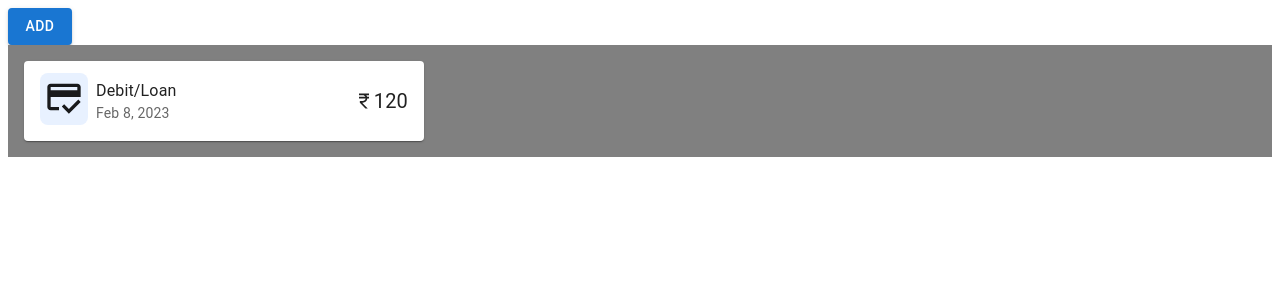
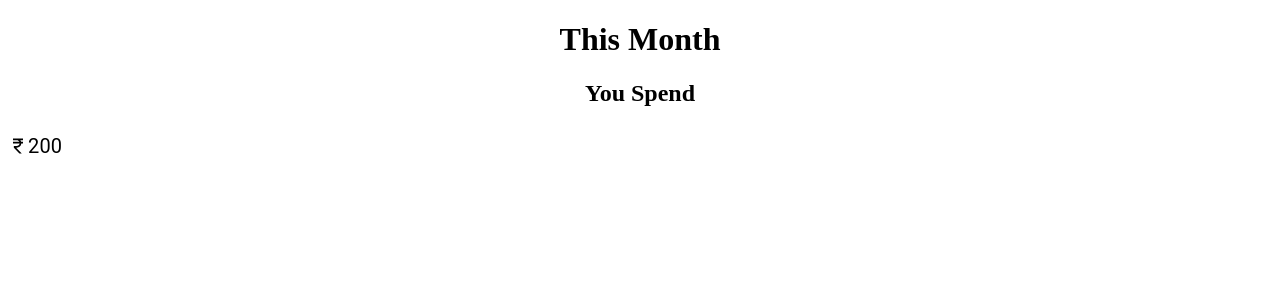
Before and after one commit to KowsikPk/expense-app, a React (Create React App) app: page / in a window 1280 px wide. Shown: the top 300 px of the page. Built offline with nearby package versions, Linux system fonts and the light colour scheme.

Commit message:
home page

```diff
--- a/src/App.js
+++ b/src/App.js
@@ -2,13 +2,14 @@ import React, { useState } from 'react'
 import { Button } from '@mui/material'
 import PopupForm from './components/PopupForm'
 import ListExpense from './components/ListExpense'
+import Home from './Home'
 export const App = () => {
     const [open, setOpen] = useState(false)
     const [expenseDetailsList, setExpenseDetailsList] = useState([
         { amount: '120', category: 'Debit/Loan', paymentMode: 'Other UPI', note: 'Some ', date: 'Feb 8, 2023' }])
     return (
         <div>
-            <Button variant="contained"
+            {/* <Button variant="contained"
                 onClick={() => setOpen(true)}
             >Add</Button>
             <ListExpense expenseDetailsList={expenseDetailsList} />
@@ -16,7 +17,9 @@ export const App = () => {
                 open={open} setOpen={setOpen}
                 setExpenseDetailsList={setExpenseDetailsList}
                 expenseDetailsList={expenseDetailsList}
-            />
+            /> */}
+
+            <Home />
         </div >
     )
 }
--- /dev/null
+++ b/src/Home.js
@@ -0,0 +1,27 @@
+import React, { useState } from 'react'
+import { Button, ListItemText } from '@mui/material'
+import PopupForm from './components/PopupForm'
+import ListExpense from './components/ListExpense'
+import CurrencyRupeeIcon from '@mui/icons-material/CurrencyRupee';
+const Home = () => {
+    const [open, setOpen] = useState(false)
+    const [expenseDetailsList, setExpenseDetailsList] = useState([
+        { amount: '120', category: 'Debit/Loan', paymentMode: 'Other UPI', note: 'Some ', date: 'Feb 8, 2023' }])
+
+    return (
+        <div >
+            <h1 style={{ textAlign: 'center' }}>This Month</h1>
+            <h2 style={{ textAlign: 'center' }}>You Spend</h2>
+            <div style={{ display: 'flex', flexDirection: 'row', alignSelf: 'center', justifyContent: 'center', alignSelf: 'center' }}>
+                <CurrencyRupeeIcon sx={{ fontSize: 20, alignSelf: 'center' }} />
+                <ListItemText primary={
+                    <div style={{ fontSize: 20 }}>
+                        {200}
+                    </div>
+                } />
+            </div>
+        </div >
+    )
+}
+
+export default Home
--- a/src/components/PopupForm.js
+++ b/src/components/PopupForm.js
@@ -3,7 +3,7 @@ import React, { useState } from 'react'
 import BasicDatePicker from './BasicDatePicker'
 import DropDown from './DropDown'
 import CloseIcon from '@mui/icons-material/Close';
-import data from "../Data"
+import data from "../Data/Data"
 
 export const PopupForm = (props) => {
     const [amount, setAmount] = useState('')
```
Also changed, not shown: src/Data/Data.js (renamed from src/Data.js).
